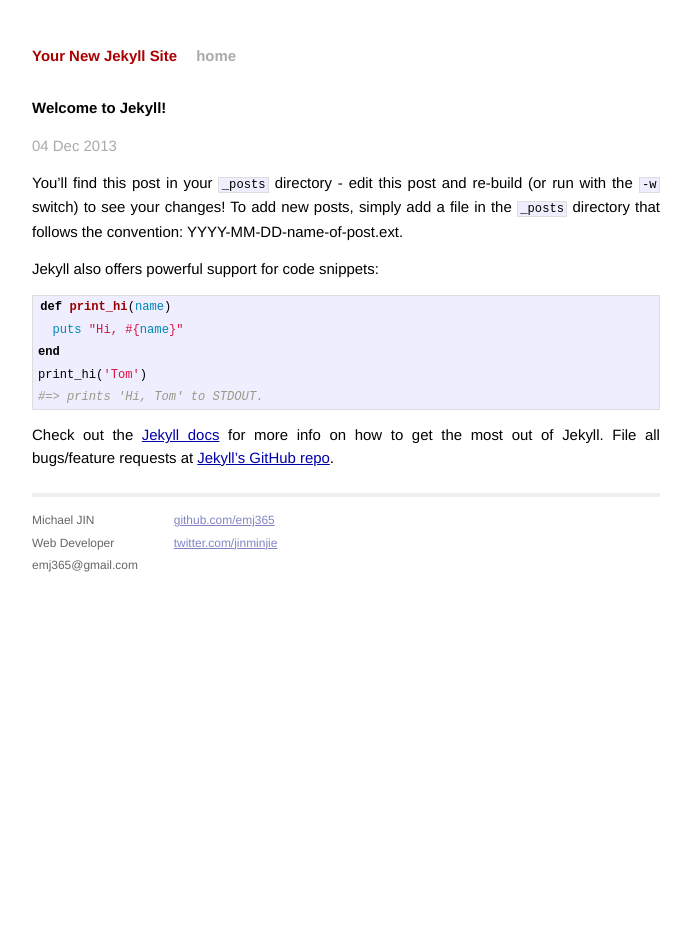
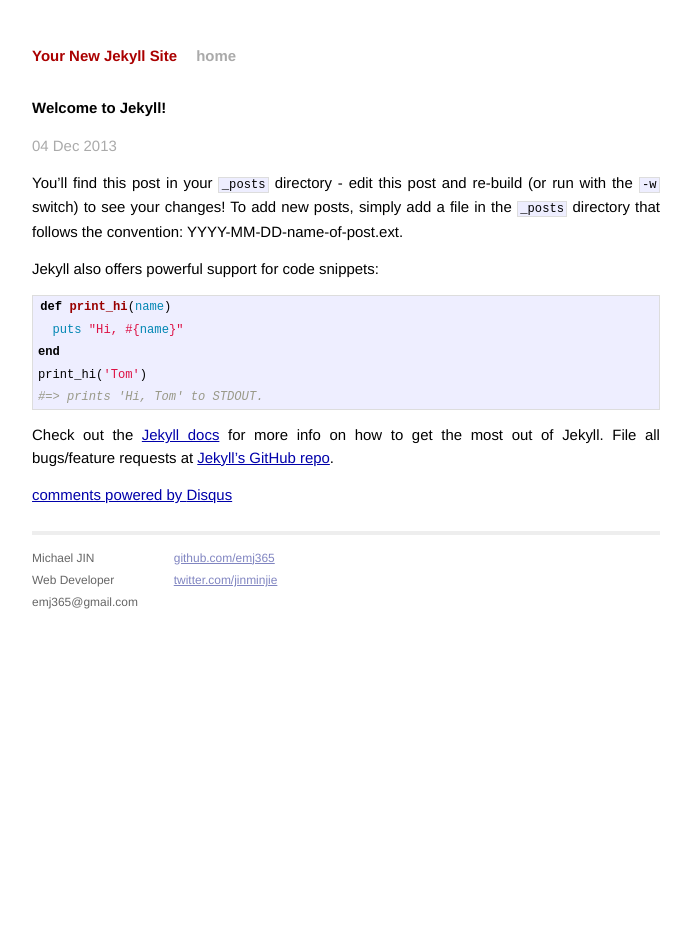
Before and after one commit to emj365/my-blog, a Jekyll site: the page built from _posts/2013-12-04-welcome-to-jekyll.markdown, in a window 1280 px wide. Shown: the whole page, without its empty margins (294-985 px from the left). Built offline with Jekyll 4.4.1, drawn with Linux system fonts in a browser that asks for light colours; Markdown is read by kramdown in place of the engine named in the settings; comment, search, counter and statistics services are not loaded; some of the changed lines change nothing that is shown.

Commit message:
add disqus

```diff
--- a/_layouts/post.html
+++ b/_layouts/post.html
@@ -7,3 +7,18 @@
 <div class="post">
 {{ content }}
 </div>
+
+<div id="disqus_thread"></div>
+<script type="text/javascript">
+    /* * * CONFIGURATION VARIABLES: EDIT BEFORE PASTING INTO YOUR WEBPAGE * * */
+    var disqus_shortname = 'emj365'; // required: replace example with your forum shortname
+
+    /* * * DON'T EDIT BELOW THIS LINE * * */
+    (function() {
+        var dsq = document.createElement('script'); dsq.type = 'text/javascript'; dsq.async = true;
+        dsq.src = '//' + disqus_shortname + '.disqus.com/embed.js';
+        (document.getElementsByTagName('head')[0] || document.getElementsByTagName('body')[0]).appendChild(dsq);
+    })();
+</script>
+<noscript>Please enable JavaScript to view the <a href="http://disqus.com/?ref_noscript">comments powered by Disqus.</a></noscript>
+<a href="http://disqus.com" class="dsq-brlink">comments powered by <span class="logo-disqus">Disqus</span></a>
```
